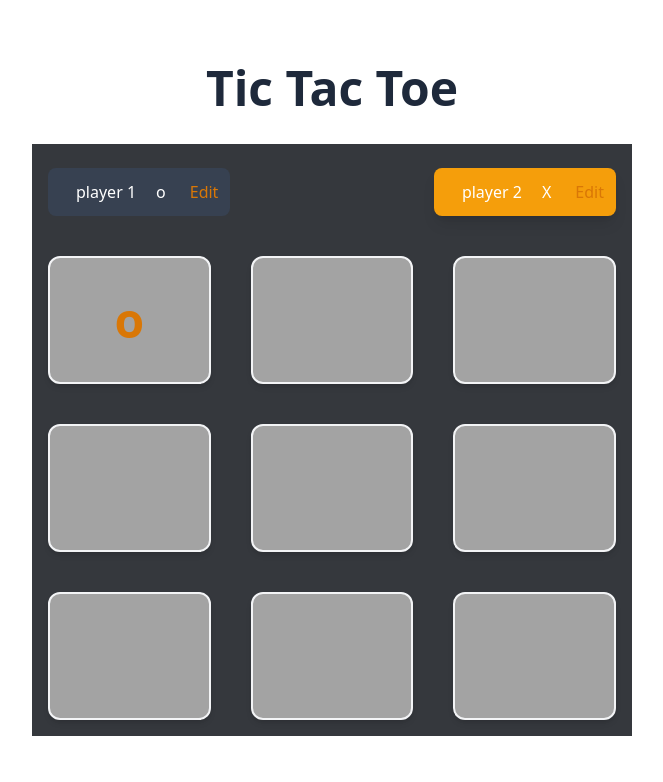
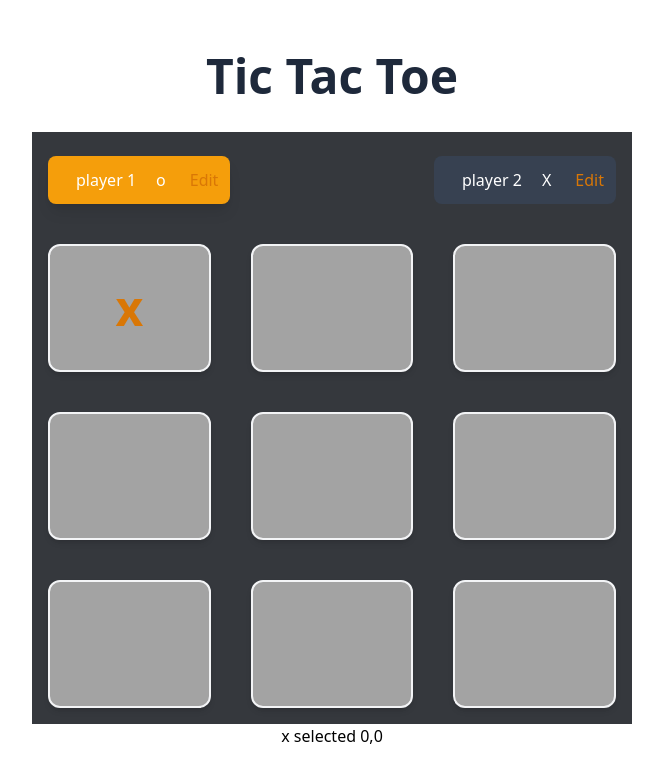
Before and after one commit to ketimokhevishvili/tic-tac-toe, a React (Vite) app: page / in a window 1280 px wide. Both pictures are taken after a click on the button 437 px from the left and 320 px from the top of the page. Shown: the top 782 px of the page, without its empty margins (308-971 px from the left). Built offline with nearby package versions, Linux system fonts and the light colour scheme.

Commit message:
added log page and move state into  a separate hook

```diff
--- a/src/component/GameBoard.tsx
+++ b/src/component/GameBoard.tsx
@@ -1,40 +1,31 @@
-import {useState} from "react";
-
-const initialGameBoard:(string | null)[][] = [
-    [null, null, null],
-    [null, null, null],
-    [null, null, null],
-]
+import type {UseTicTacToe} from './hook/useTicTacToe.ts'
 
 interface GameBoardProps {
-    currentPlayer: 'x' | 'o'
-    setCurrentPlayer: (player: 'x'| 'o') => void
+    hook: UseTicTacToe
 }
 
 const GameBoard = (props: GameBoardProps) => {
-    const [gameBoard, setGameBoard] = useState(initialGameBoard)
   return (
       <ol className='flex flex-col gap-2'>
-          {gameBoard.map((row, rowIndex) => (<li
-              key={rowIndex}
+          {props.hook.gameBoard.map((row, rowIndex) => (
+              <li key={rowIndex}
           >
                   <ol className='flex gap-2'>
-                      {row.map((playerSymbol, colIndex) => (<li
+                      {row.map((playerSymbol, colIndex) => (
+                          <li
                           key={colIndex}
                           className='game-square'
                       >
-                          <button className='w-full h-full flex items-center justify-center text-amber-600' onClick={ () => {
-                              setGameBoard(prevGameBoard => {
-                              const updaterBoard = [...prevGameBoard.map(innerArray => [...innerArray])]
-                              updaterBoard[rowIndex][colIndex] = props.currentPlayer
-                              return updaterBoard
-                          })
-                              props.setCurrentPlayer(props.currentPlayer === 'x' ? 'o' : 'x')
-                          }}>{playerSymbol}</button></li>))}
+                          <button className='w-full h-full flex items-center justify-center text-amber-600'
+                                  onClick={ () => props.hook.handleSelectSquare(rowIndex,colIndex)}
+                                  disabled={playerSymbol !== null}
+                          >{playerSymbol}
+                          </button>
+                          </li>
+                      ))}
                   </ol>
-
-
-              </li>))}
+              </li>
+          ))}
       </ol>
   )
 }
--- /dev/null
+++ b/src/component/Log.tsx
@@ -0,0 +1,21 @@
+import type {GameTurn} from "./hook/useTicTacToe.ts";
+
+
+interface LogProps {
+    gameTurns: GameTurn[]
+}
+
+const Log = (props: LogProps) => {
+    return (
+        <ol>
+            {props.gameTurns.map((turn) =>
+                <li key={`${turn.square.row}${turn.square.col}`}>
+                    {turn.player} selected {turn.square.row},{turn.square.col}
+                </li>
+            )}
+    </ol>
+
+    )
+}
+
+export default Log
--- a/src/component/MainPage.tsx
+++ b/src/component/MainPage.tsx
@@ -1,9 +1,10 @@
-import PlayerPage from "./PlayerPage.tsx";
-import GameBoard from "./GameBoard.tsx";
-import {useState} from "react";
+import PlayerPage from './PlayerPage.tsx'
+import GameBoard from './GameBoard.tsx'
+import Log from './Log.tsx'
+import useTicTacToe  from './hook/useTicTacToe.ts'
 
 const MainPage = () => {
-    const [currentPlayer, setCurrentPlayer] = useState<'x'|'o'>('o')
+const hook = useTicTacToe()
   return (
       <div className="min-h-screen flex flex-col items-center justify-center ">
           <h1 className="text-3xl md:text-5xl font-bold text-slate-800 mb-8">
@@ -14,16 +15,18 @@ const MainPage = () => {
                   <PlayerPage
                       initialName='player 1'
                       symbol='o'
-                      isActive={currentPlayer === 'o'}
+                      isActive={hook.activePlayer === 'o'}
                   />
                   <PlayerPage
                       initialName='player 2'
                       symbol='X'
-                      isActive={currentPlayer === 'x'}
+                      isActive={hook.activePlayer === 'x'}
                   />
               </ol>
-              <GameBoard  currentPlayer={currentPlayer} setCurrentPlayer={setCurrentPlayer}/>
+              <GameBoard  hook={hook}
+              />
           </div>
+          <Log gameTurns={hook.gameTurns}/>
       </div>
   )
 }
--- a/src/component/PlayerPage.tsx
+++ b/src/component/PlayerPage.tsx
@@ -1,4 +1,4 @@
-import {useState} from "react";
+import {useState} from 'react'
 
 interface PlayerPageProps {
     initialName: string
@@ -6,11 +6,9 @@ interface PlayerPageProps {
     isActive: boolean
 }
 
-
 const PlayerPage = (props: PlayerPageProps) => {
     const [playerName, setPlayerName] = useState(props.initialName);
     const [isEditing, setIsEditing] = useState(false)
-
   return(
       <li className={`flex  items-center justify-center p-3 rounded-lg transition-all duration-200 ${
           props.isActive ? "bg-amber-500 text-white shadow-lg" : "bg-gray-700 text-gray-200"
--- /dev/null
+++ b/src/component/hook/useTicTacToe.ts
@@ -0,0 +1,61 @@
+import {type Dispatch, type SetStateAction, useState} from 'react'
+
+
+const initialGameBoard:(string | null)[][] = [
+    [null, null, null],
+    [null, null, null],
+    [null, null, null],
+]
+
+export interface GameTurn {
+    player: 'x' | 'o'
+    square: {
+        row: number
+        col: number
+    }
+}
+
+export interface UseTicTacToe {
+    gameTurns: GameTurn[]
+    setGameTurns: Dispatch<SetStateAction<GameTurn[]>>
+    activePlayer: string
+    handleSelectSquare: (rowIndex: number, colIndex: number) => void
+    gameBoard: (string | null)[][]
+}
+
+const useTicTacToe = ():UseTicTacToe => {
+    const [gameTurns, setGameTurns] = useState<GameTurn[]>([])
+
+    const gameBoard = initialGameBoard.map(row => [...row])
+    for (const turn of gameTurns) {
+        const { row, col } = turn.square
+        gameBoard[row][col] = turn.player
+    }
+
+    const deriveActivePlayer = () => {
+        const currentPlayer : 'x' | 'o' = gameTurns.length > 0 && gameTurns[0].player === 'x' ? 'o' : 'x'
+        return currentPlayer
+    }
+
+    const activePlayer = deriveActivePlayer()
+
+    const handleSelectSquare = (rowIndex: number, colIndex: number) => {
+        setGameTurns(prevTurns => {
+            const currentPlayer : 'x' | 'o' = activePlayer
+
+            const  updateTurns: GameTurn[]  = [
+                { player: currentPlayer,square: { row: rowIndex, col:colIndex } }, ...prevTurns
+            ]
+            return updateTurns
+        })
+    }
+    return {
+        gameTurns,
+        setGameTurns,
+        activePlayer,
+        handleSelectSquare,
+        gameBoard
+    }
+}
+
+export default useTicTacToe
```
